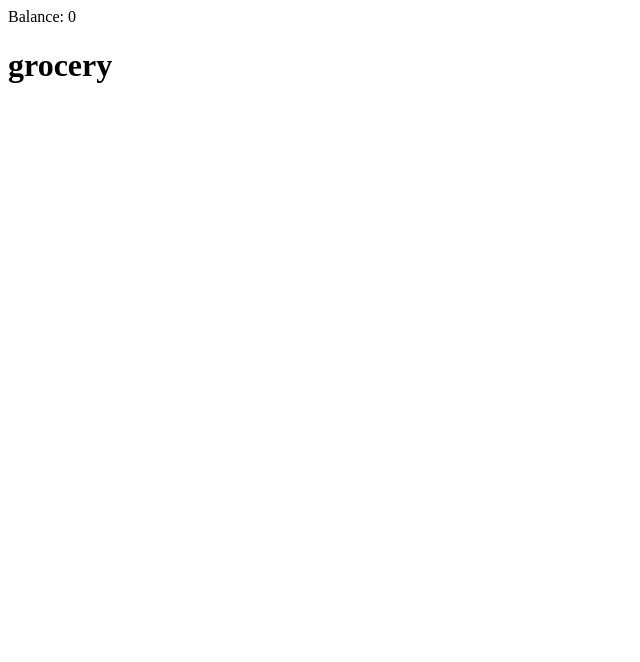
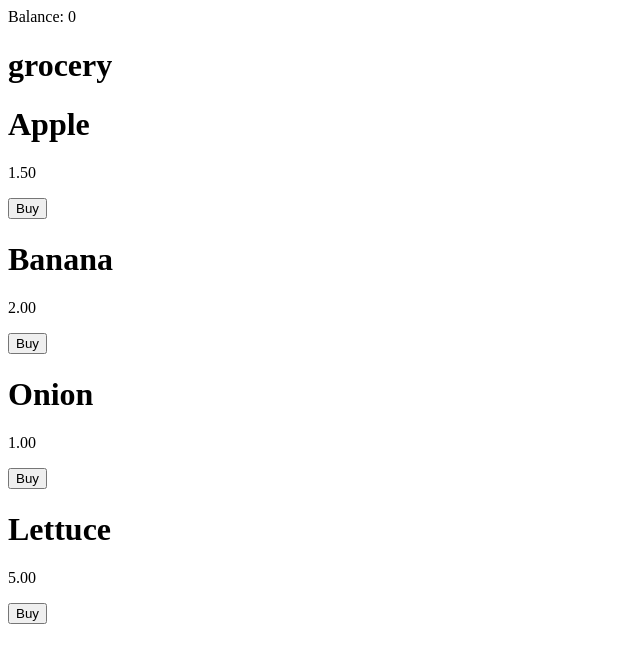
Before and after one commit to AkiraShougun/WinHack2025-App, a SvelteKit app: page /grocery in a window 1280 px wide. Shown: the top 662 px of the page, without its empty margins (0-640 px from the left). Built offline with nearby package versions, Linux system fonts and the light colour scheme.

Commit message:
grocery setup

```diff
--- /dev/null
+++ b/src/components/item.svelte
@@ -0,0 +1,15 @@
+<script lang="ts">
+    import { balance } from "../routes/store";
+
+    let {name,price} = $props();
+  const Buy = () => {
+    balance.update(n => n - price);
+  };
+
+</script>
+
+<div>
+    <h1>{name}</h1>
+    <p>{price}</p>
+    <button onclick={Buy}>Buy</button>
+</div>
--- a/src/routes/grocery/+page.svelte
+++ b/src/routes/grocery/+page.svelte
@@ -1 +1,10 @@
+<script>
+    import Item from "../../components/item.svelte";
+</script>
+
 <h1>grocery</h1>
+
+<Item name="Apple" price="1.50" />
+<Item name="Banana" price="2.00" />
+<Item name="Onion" price="1.00" />
+<Item name="Lettuce" price="5.00" />
--- a/src/routes/store.js
+++ b/src/routes/store.js
@@ -1,3 +1,3 @@
 import { writable } from 'svelte/store';
 
-export const balance = writable(0); // Changed to a floating-point number
+export const balance = writable(0);
--- a/src/routes/wheel/+page.svelte
+++ b/src/routes/wheel/+page.svelte
@@ -12,4 +12,4 @@
 <h1>Wheel</h1>
 
 <h1>Balance: {$balance}</h1>
-<button on:click={increaseBalance}>Increase Balance</button>
+<button onclick={increaseBalance}>Increase Balance</button>
```
